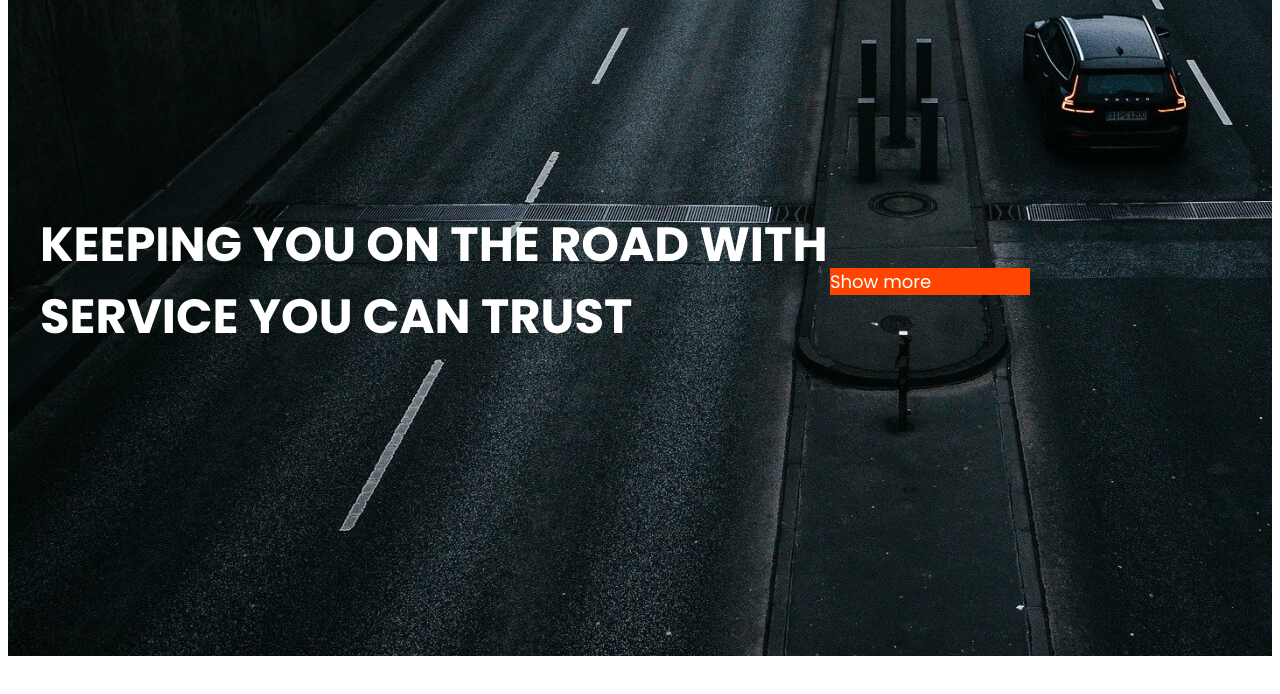
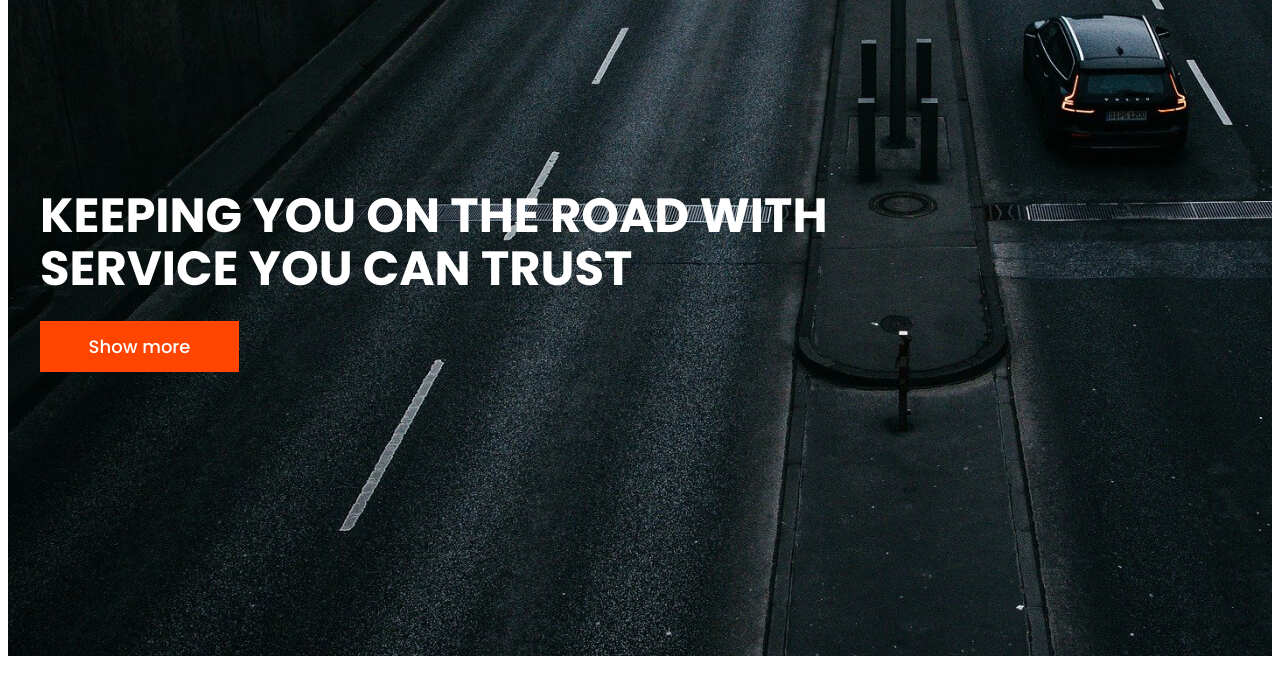
Before and after one commit to Pruel/MyFirstProject, a plain HTML site: page index.html in a window 1280 px wide. Shown: the part 102-796 px from the top of the page. Drawn offline with Linux system fonts and the light colour scheme.

Commit message:
Second commit

```diff
--- a/css/style.css
+++ b/css/style.css
@@ -20,12 +20,19 @@ h1,h2,h3,h4,h5,h6 {
 }
 
 .btn {
+    display: inline-flex;
+    align-items: center;
+    justify-content: center;
     color: white;
     text-decoration: none;
     font-size: 18px;
     font-weight: 500;
     background-color: orangered;
-    min-width: 200px;
+    min-width: 199px;
+    padding: 12px 45px;
+    margin-top: 25px;
+
+
 }
 /* Header start */
 .header {
@@ -128,6 +135,6 @@ h1,h2,h3,h4,h5,h6 {
     font-size: 48px;
     font-weight: 700;
     color: #fff;
-    line-height: 1.5;
+    line-height: 1.1;
 }
 /* Intro end */
--- a/index.html
+++ b/index.html
@@ -9,7 +9,7 @@
     <link rel="stylesheet" href="css/style.css">
     <link rel="preconnect" href="https://fonts.googleapis.com">
 <link rel="preconnect" href="https://fonts.gstatic.com" crossorigin>
-<link href="https://fonts.googleapis.com/css2?family=Poppins:wght@400;600;700;900&display=swap" rel="stylesheet">
+<link href="https://fonts.googleapis.com/css2?family=Poppins:wght@400;500;600;700;900&display=swap" rel="stylesheet">
 </head>
 <body>
 
@@ -48,11 +48,14 @@
 <section class="intro">
   <div class="container">
     <div class="intro__content">
-      <h1 class="intro__title">KEEPING YOU ON THE ROAD WITH
-        SERVICE YOU CAN TRUST
-      </h1>
+      <div class="intro__block">
+          <h1 class="intro__title">
+            KEEPING YOU ON THE ROAD WITH
+            SERVICE YOU CAN TRUST
+          </h1>
 
-      <a href="" class="btn">Show more</a>
+          <a href="#" class="btn">Show more</a>
+        </div>
     </div>
   </div>
 </section>
```
